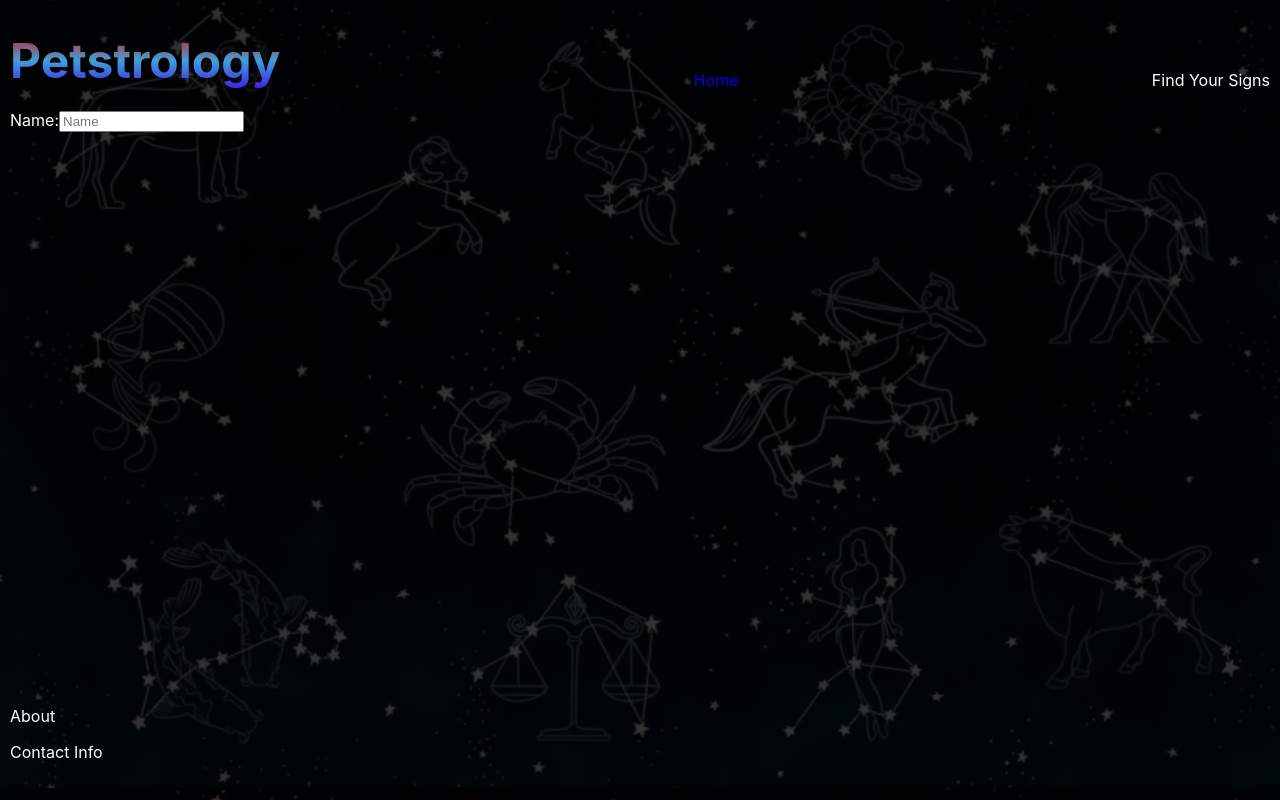
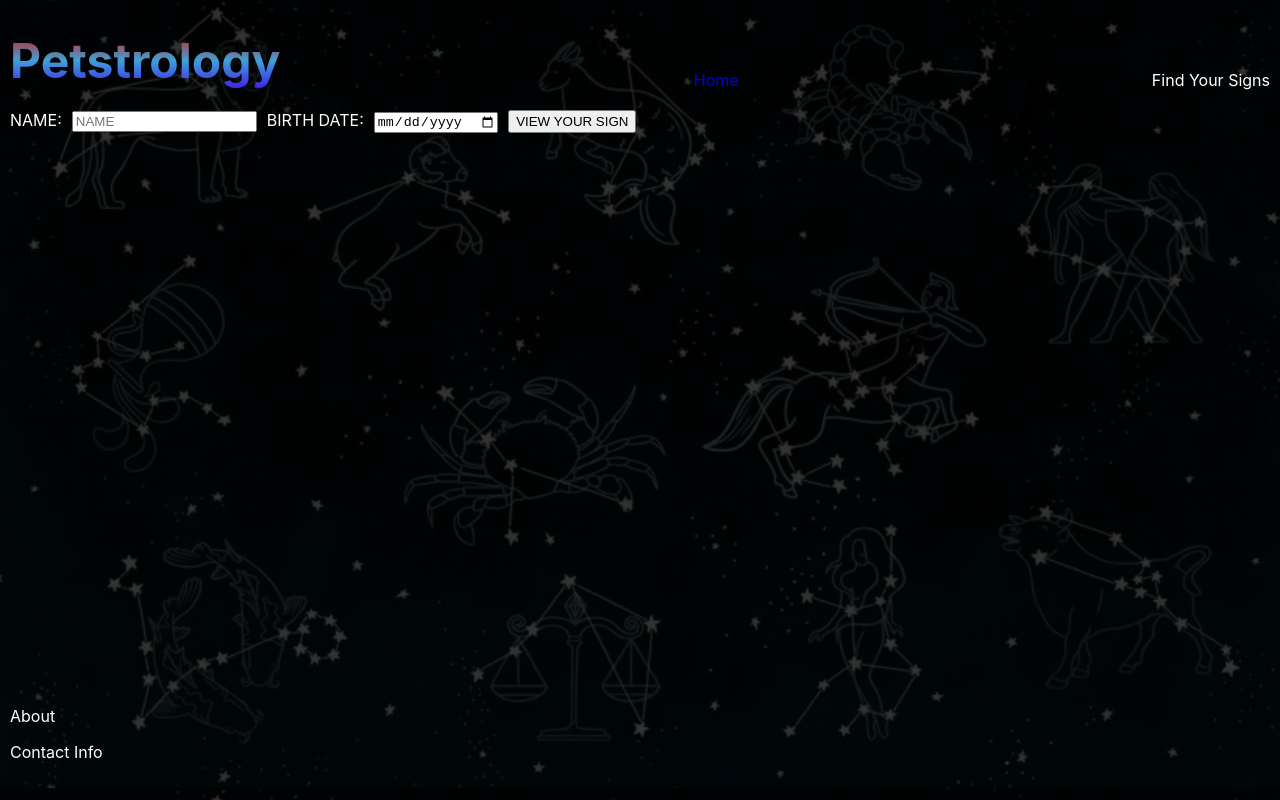
Before and after one commit to lbmerchant93/petstrology, a React (Create React App) app: page /FindYourSigns in a window 1280 px wide. Built offline with nearby package versions, Linux system fonts and the light colour scheme.

Commit message:
Add minor styling for spacing while getting functionality to work. Add Submit button

```diff
--- a/src/Components/Form/Form.css
+++ b/src/Components/Form/Form.css
@@ -0,0 +1,12 @@
+form {
+    display: flex;
+    flex-direction: row;
+}
+
+label {
+    margin-right: 10px;
+}
+
+input {
+    margin-left: 10px;
+}
--- a/src/Components/Form/Form.js
+++ b/src/Components/Form/Form.js
@@ -17,16 +17,26 @@ class Form extends Component {
     render() {
         return (
             <form>
-                <label>
-                    Name:
+                <label className='name-label'>
+                    NAME:
                     <input
                     className='name-input'
                     type='text'
                     name='name'
-                    placeholder='Name'
+                    placeholder='NAME'
                     value={this.state.name}
                     onChange={event => this.handleChange(event)}/>
                 </label>
+                <label className='date-label'>
+                    BIRTH DATE:
+                    <input
+                    className='date-input'
+                    type='date'
+                    name='date'
+                    value={this.state.date}
+                    onChange={event => this.handleChange(event)}/>
+                </label>
+                <button className='submit' >VIEW YOUR SIGN</button>
             </form>
         )
     }
```
